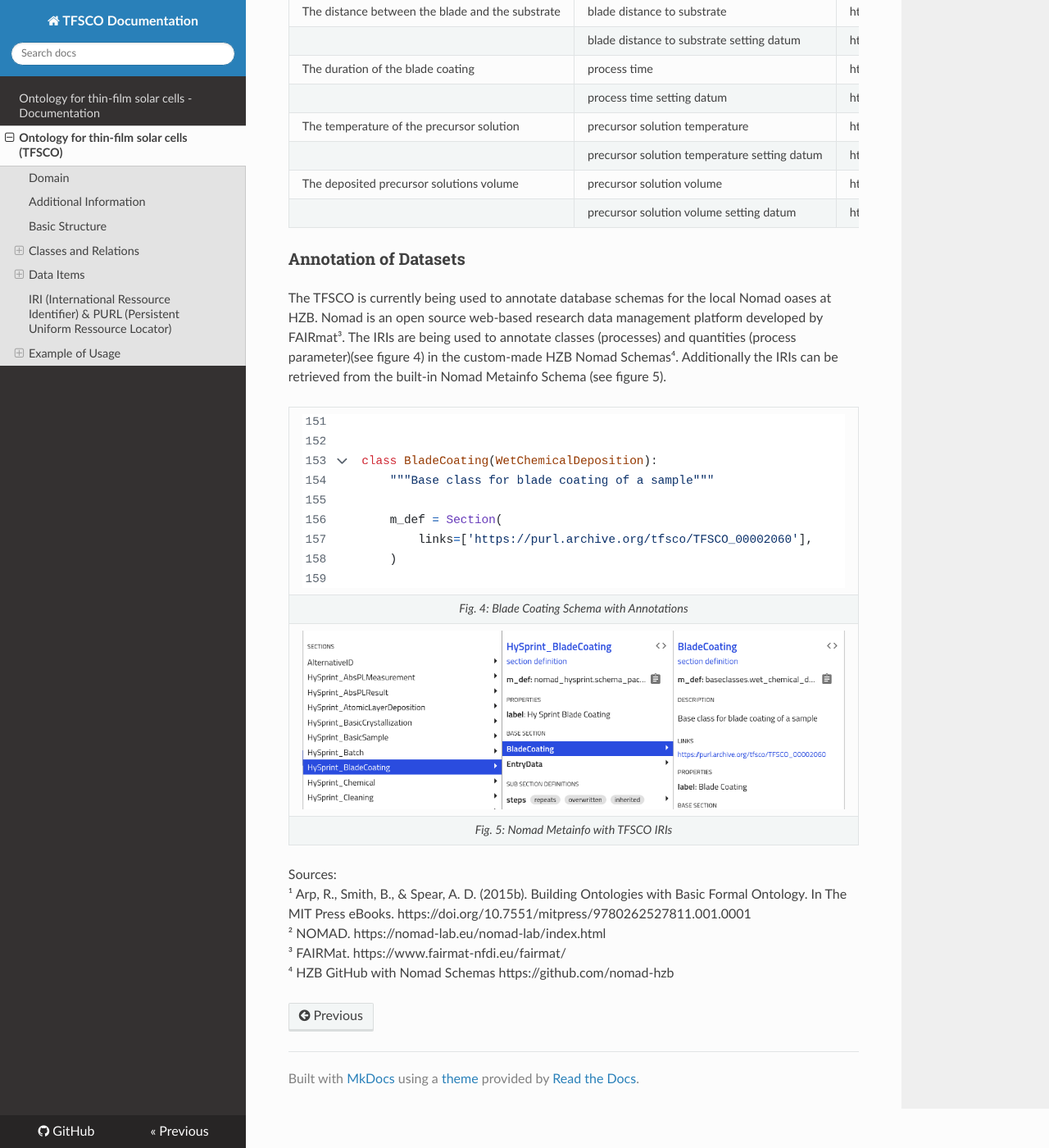
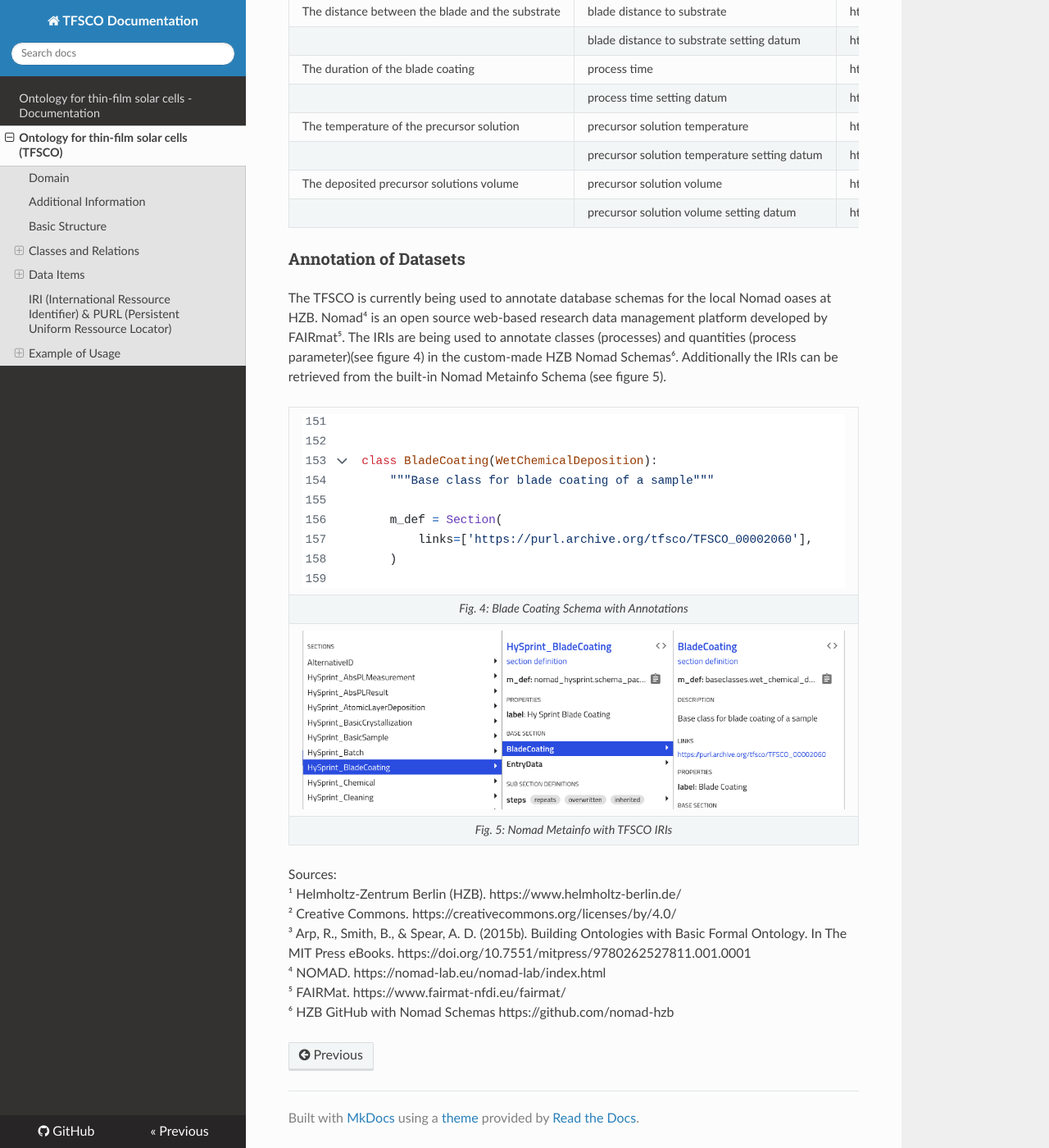
Before and after one commit to AsaphHall/tfsco, an MkDocs documentation site: the page built from docs/tfsco_10_min.md, in a window 1280 px wide and 1400 px high, scrolled down 4316 px. Shown: the whole window at 82% size. Built offline with MkDocs 1.6.1, drawn with Linux system fonts in a browser that asks for light colours; nearby versions of some CDN libraries; some of the changed text lies outside the part shown.

Commit message:
some more updates

```diff
--- a/docs/tfsco_10_min.md
+++ b/docs/tfsco_10_min.md
@@ -10,12 +10,12 @@
 1. To browse the ontology visit the current repository of the TFSCO: [https://purl.archive.org/tfsco](https://purl.archive.org/tfsco). <br>
 2. You can find the latest version of the TFSCO at [https://purl.archive.org/tfsco/latest](https://purl.archive.org/tfsco/latest)<br>
 3. You can create an issue or contribute via [https://purl.archive.org/tfsco/issues](https://purl.archive.org/tfsco/issues) <br>
-4. It has been created in August of 2022 at [Helmholtz-Zentrum Berlin für Materialien und Energie](https://www.helmholtz-berlin.de/). <br>
-5. It is licensed under the [CC BY 4.0](https://creativecommons.org/licenses/by/4.0/).
+4. It has been created in August of 2022 at [Helmholtz-Zentrum Berlin für Materialien und Energie](https://www.helmholtz-berlin.de/)¹. <br>
+5. It is licensed under the [CC BY 4.0](https://creativecommons.org/licenses/by/4.0/)².
 
 ## Basic Structure
 
-The TFSCO uses the Basic Formal Ontology ([BFO](https://www.ebi.ac.uk/ols4/ontologies/bfo)) as its Top-Level-Ontology. Top-Level-Ontologies provide a framework, that "help integrate and organize information across different domains"¹. It provides a basic backbone structure for the ontology by dividing everything in continuants ("things that persist through time"¹) and occurents ("things that occur or happen"¹ like events or processes). Therefore most of our measurements and characterizations are occurents while solar cells or measurement in- and outputs are continuants.
+The TFSCO uses the Basic Formal Ontology ([BFO](https://www.ebi.ac.uk/ols4/ontologies/bfo)) as its Top-Level-Ontology. Top-Level-Ontologies provide a framework, that "help integrate and organize information across different domains"³. It provides a basic backbone structure for the ontology by dividing everything in continuants ("things that persist through time"³) and occurents ("things that occur or happen"³ like events or processes). Therefore most of our measurements and characterizations are occurents while solar cells or measurement in- and outputs are continuants.
 
 |![BFO](assets/bfo_complete.png)|
 |:--:|
@@ -101,7 +101,7 @@
 || precursor solution volume setting datum | https://purl.archive.org/tfsco/TFSCO_00002160 |
 
 ### Annotation of Datasets
-The TFSCO is currently being used to annotate database schemas for the local Nomad oases at HZB. Nomad is an open source web-based research data management platform developed by FAIRmat³. The IRIs are being used to annotate classes (processes) and quantities (process parameter)(see figure 4) in the custom-made HZB Nomad Schemas⁴. Additionally the IRIs can be retrieved from the built-in Nomad Metainfo Schema (see figure 5).
+The TFSCO is currently being used to annotate database schemas for the local Nomad oases at HZB. Nomad⁴ is an open source web-based research data management platform developed by FAIRmat⁵. The IRIs are being used to annotate classes (processes) and quantities (process parameter)(see figure 4) in the custom-made HZB Nomad Schemas⁶. Additionally the IRIs can be retrieved from the built-in Nomad Metainfo Schema (see figure 5).
 
 |![Blade_Coating_Nomad_Schema](../assets/Blade_Coating_Schema.png)|
 |:--:|
@@ -112,7 +112,9 @@
 
 
 Sources:<br>
-¹ Arp, R., Smith, B., & Spear, A. D. (2015b). Building Ontologies with Basic Formal Ontology. In The MIT Press eBooks. https://doi.org/10.7551/mitpress/9780262527811.001.0001 <br>
-² NOMAD. https://nomad-lab.eu/nomad-lab/index.html <br>
-³ FAIRMat. https://www.fairmat-nfdi.eu/fairmat/ <br>
-⁴ HZB GitHub with Nomad Schemas https://github.com/nomad-hzb <br>
+¹ Helmholtz-Zentrum Berlin (HZB). https://www.helmholtz-berlin.de/ <br>
+² Creative Commons. https://creativecommons.org/licenses/by/4.0/ <br>
+³ Arp, R., Smith, B., & Spear, A. D. (2015b). Building Ontologies with Basic Formal Ontology. In The MIT Press eBooks. https://doi.org/10.7551/mitpress/9780262527811.001.0001 <br>
+⁴ NOMAD. https://nomad-lab.eu/nomad-lab/index.html <br>
+⁵ FAIRMat. https://www.fairmat-nfdi.eu/fairmat/ <br>
+⁶ HZB GitHub with Nomad Schemas https://github.com/nomad-hzb <br>
```
